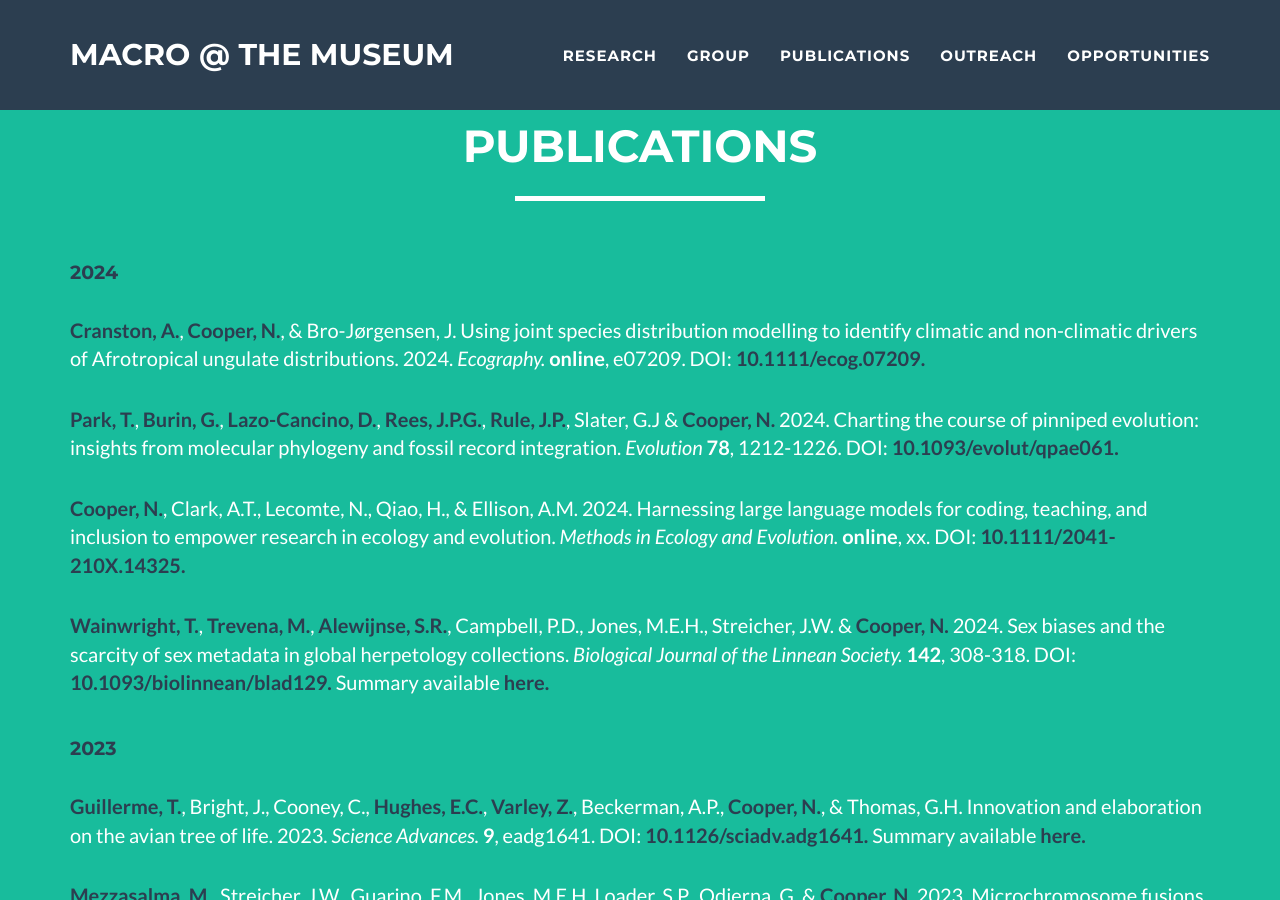
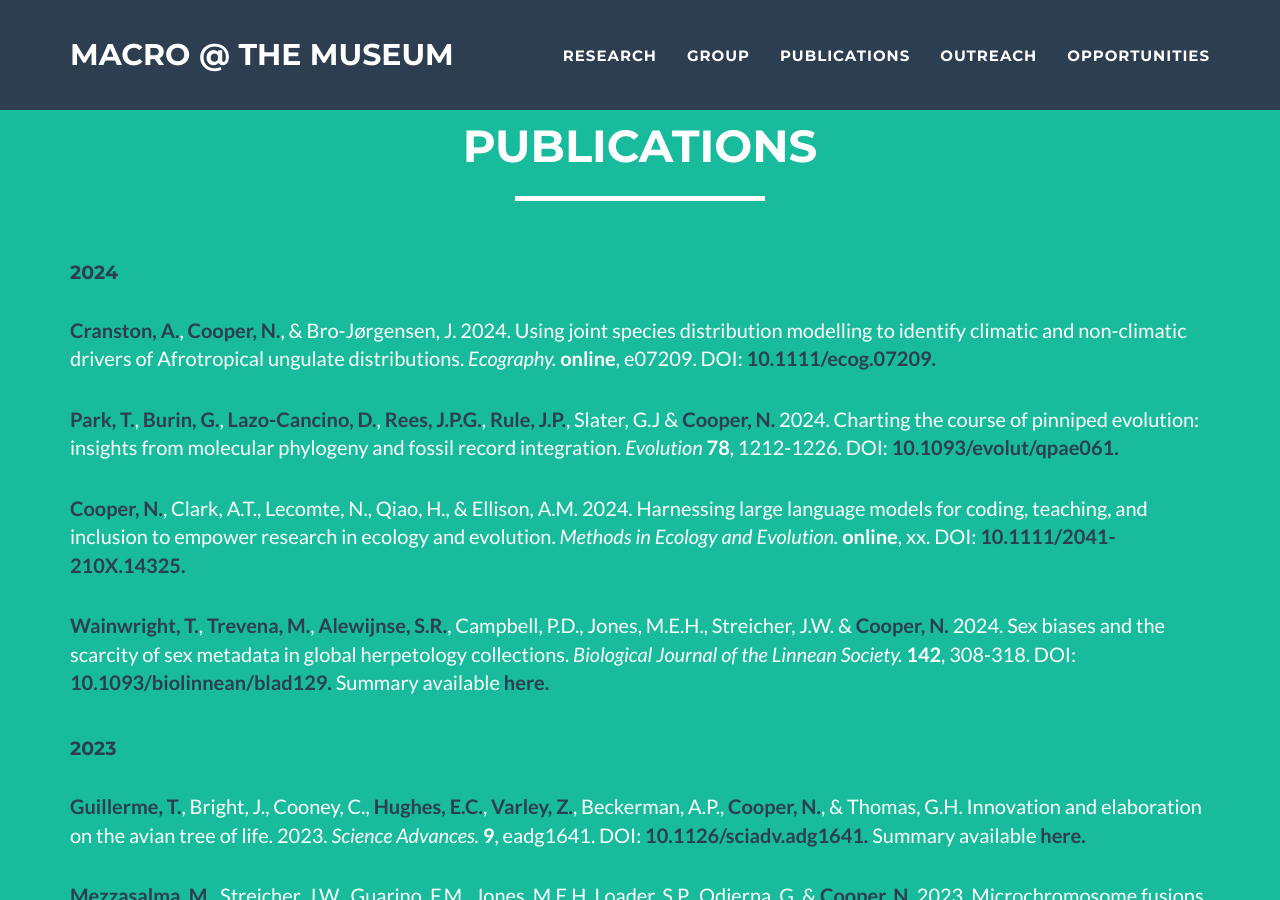
Before and after one commit to nhcooper123/nhcooper123.github.io, a Jekyll site: the page publications.html, which Jekyll copies as it is, in a window 1280 px wide and 900 px high. Built offline with Jekyll 4.4.1, drawn with Linux system fonts in a browser that asks for light colours; a script that is not in the unit is left out; comment, search, counter and statistics services are not loaded; part of the change alters nothing that is shown.

```diff
--- a/publications.html
+++ b/publications.html
@@ -124,8 +124,8 @@
 &nbsp
   <p>
   <strong><font color="2c3e50">Cranston, A.</font></strong>, <strong><font color="2c3e50">Cooper, N.</font></strong>, &amp; Bro-Jørgensen, J.
+  2024.
   Using joint species distribution modelling to identify climatic and non-climatic drivers of Afrotropical ungulate distributions.
-  2024.
   <em>Ecography.</em>
   <strong>online</strong>,
   e07209.
```
